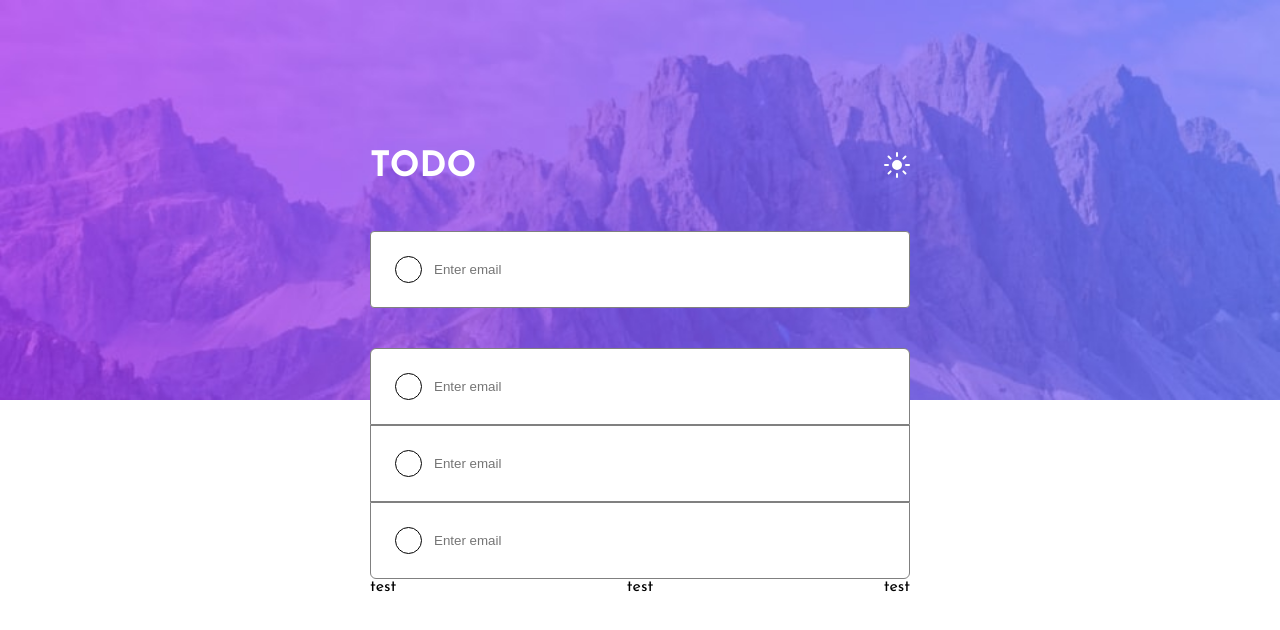
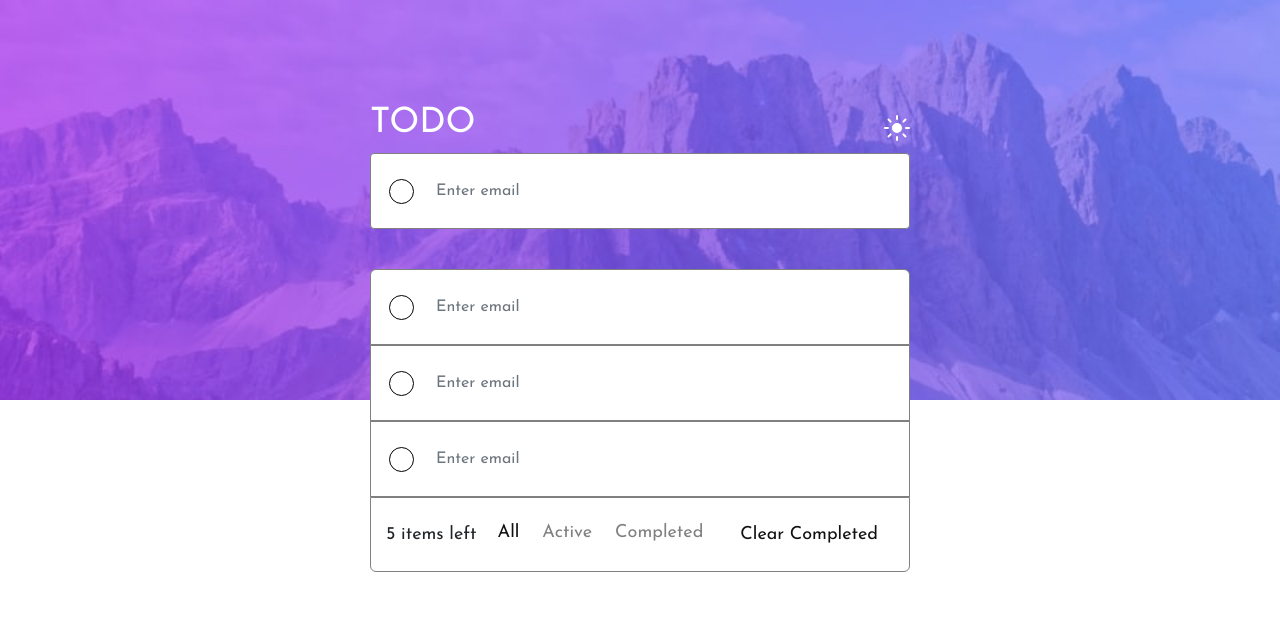
Before and after one commit to DevelopStudios/react-todo-app, a React (Create React App) app: page / in a window 1280 px wide. Shown: the top 630 px of the page. Built offline with nearby package versions, Linux system fonts and the light colour scheme.

Commit message:
Adding styling Tasklist

```diff
--- a/public/index.html
+++ b/public/index.html
@@ -11,6 +11,7 @@
     />
     <link rel="apple-touch-icon" href="%PUBLIC_URL%/logo192.png" />
     <link rel="preconnect" href="https://fonts.gstatic.com">
+
 <link href="https://fonts.googleapis.com/css2?family=Josefin+Sans:wght@400;700&display=swap" rel="stylesheet">
     <!--
       manifest.json provides metadata used when your web app is installed on a
--- a/src/Banner/TaskList/TaskList.tsx
+++ b/src/Banner/TaskList/TaskList.tsx
@@ -1,8 +1,14 @@
-import React from "react";
-import { Form } from "react-bootstrap";
+import React, { useState } from "react";
+import { Button, ButtonGroup, Form, ToggleButton } from "react-bootstrap";
 import FormEntry from "../../common/FormEntry/FormEntry";
 import "./style.css";
 const TaskList = (props: any) => {
+   const [radioValue, setRadioValue] = useState("1");
+   const radios = [
+     { name: "All", value: "1" },
+     { name: "Active", value: "2" },
+     { name: "Completed", value: "3" },
+   ];
     return (
       <div className="tasklistContainer">
         <Form className="enteredTasks">
@@ -10,10 +16,32 @@ const TaskList = (props: any) => {
           <FormEntry mode={props.mode} />
           <FormEntry mode={props.mode} />
         </Form>
-        <div className="taskListFooter">
-          <div className="firstContainer">test</div>
-          <div className="secondContainer">test</div>
-          <div className="thirdContainer">test</div>
+        <div className={"taskListFooter " + props.mode}>
+          <div className="firstContainer">5 items left</div>
+          <div className="secondContainer">
+            <div className="buttonContainer">
+              <ButtonGroup toggle>
+                {radios.map((radio, idx) => (
+                  <ToggleButton
+                    key={idx}
+                    type="radio"
+                    variant="secondary"
+                    name="radio"
+                    value={radio.value}
+                    checked={radioValue === radio.value}
+                    onChange={(e) => setRadioValue(e.currentTarget.value)}
+                  >
+                    {radio.name}
+                  </ToggleButton>
+                ))}
+              </ButtonGroup>
+            </div>
+          </div>
+          <div className="thirdContainer">
+            <Button variant="secondary" size="lg" active>
+              Clear Completed
+            </Button>
+          </div>
         </div>
       </div>
     );
--- a/src/Banner/TaskList/style.css
+++ b/src/Banner/TaskList/style.css
@@ -5,11 +5,11 @@
 }
 
 .tasklistContainer .entry-form {
-    border-radius: 0;
+  border-radius: 0;
 }
 
 .tasklistContainer .enteredTasks .entry-form:first-of-type {
-  border-top-left-radius:6px;
+  border-top-left-radius: 6px;
   border-top-right-radius: 6px;
   border-bottom-left-radius: 0;
   border-bottom-right-radius: 0;
@@ -18,11 +18,90 @@
 .tasklistContainer .enteredTasks .entry-form:last-of-type {
   border-top-left-radius: 0;
   border-top-right-radius: 0;
+  border-bottom-left-radius: 0px;
+  border-bottom-right-radius: 0px;
+}
+
+.tasklistContainer .taskListFooter {
+  display: flex;
+  justify-content: space-between;
+}
+
+.taskListFooter {
+  background: #fff;
+  display: flex;
+  max-width: 540px;
+  padding: 15px;
+  border-radius: 4px;
+  border: 1px solid gray;
+  border-top-left-radius: 0;
+  border-top-right-radius: 0;
   border-bottom-left-radius: 6px;
   border-bottom-right-radius: 6px;
 }
 
-.tasklistContainer .taskListFooter {
+
+label.btn {
+    background: transparent;
+    color: gray;
+    border: none;
+}
+
+label.btn:hover {
+    background: transparent;
+    color: #111;
+    border: none;
+}
+
+label.btn.active {
+    background: transparent !IMPORTANT;
+    color: #111 !important;
+    border: none !important;
+}
+
+.taskListFooter .thirdContainer button.btn.active.btn-secondary.btn-lg {
+    background: transparent;
+    color: #111;
+    border: none;
+    font-size: 18px;
+}
+
+.taskListFooter .secondContainer label.btn.btn-secondary {
+    font-size: 18px;
+}
+
+.taskListFooter .firstContainer {
+    font-size: 18px;
     display: flex;
-    justify-content: space-between;
+    align-items: center;
 }
+
+.btn-secondary:not(:disabled):not(.disabled).active:focus, .btn-secondary:not(:disabled):not(.disabled):active:focus, .show>.btn-secondary.dropdown-toggle:focus {
+    box-shadow: none;
+}
+
+.btn-secondary.focus, .btn-secondary:focus {
+    background-color: transparent;
+    box-shadow: none;
+}
+
+.btn-secondary:not(:disabled):not(.disabled).active, .btn-secondary:not(:disabled):not(.disabled):active, .show>.btn-secondary.dropdown-toggle {
+    background-color: transparent;
+    color: #808080;
+}
+
+.taskListFooter.night {
+    background: grey;
+}
+
+.taskListFooter.night .firstContainer {
+    color: #fff;
+}
+
+.taskListFooter.night .secondContainer .buttonContainer label.btn.active.btn-secondary {
+    color: blue !important;
+}
+
+.taskListFooter.night .secondContainer label.btn.btn-secondary:hover {
+    color: #fff !important;
+}
--- a/src/Banner/style.css
+++ b/src/Banner/style.css
@@ -23,6 +23,7 @@
   border: none;
   width: 440px;
   outline: none;
+  box-shadow: none;
   background: white;
 }
 
@@ -31,6 +32,7 @@
   width: 440px;
   background: gray;
   outline: none;
+  box-shadow: none;
   color: #fff;
 }
 
@@ -38,7 +40,8 @@
   background: #fff;
   display: flex;
   max-width: 540px;
-  padding: 24px;
+  align-items: center;
+  padding: 18px;
   border-radius: 4px;
   border: 1px solid gray;
 }
@@ -47,7 +50,7 @@
   background: gray;
   display: flex;
   max-width: 540px;
-  padding: 24px;
+  padding: 18px;
   border-radius: 4px;
   color: #fff;
   border: 1px solid gray;
--- a/src/common/FormEntry/style.css
+++ b/src/common/FormEntry/style.css
@@ -2,7 +2,8 @@
     background: #fff;
     display: flex;
     max-width: 540px;
-    padding: 24px;
+    padding: 18px;
+    align-items: center;
     border-radius: 4px;
     border: 1px solid gray;
 }
@@ -11,6 +12,7 @@
     border: none;
     width: 440px;
     outline: none;
+    box-shadow: none;
     background: white;
 }
 
@@ -18,7 +20,7 @@
     background: gray;
     display: flex;
     max-width: 540px;
-    padding: 24px;
+    padding: 18px;
     border-radius: 4px;
     color: #fff;
     border: 1px solid gray;
@@ -45,5 +47,6 @@
     width: 440px;
     background: gray;
     outline: none;
+    box-shadow: none;
     color: #fff;
 }
--- a/src/index.tsx
+++ b/src/index.tsx
@@ -1,5 +1,6 @@
 import React from 'react';
 import ReactDOM from 'react-dom';
+import "bootstrap/dist/css/bootstrap.min.css";
 import './index.css';
 import App from './App';
 import reportWebVitals from './reportWebVitals';
```
Also changed, not shown: 1 other file (tests, documents, lock files or other folders).
